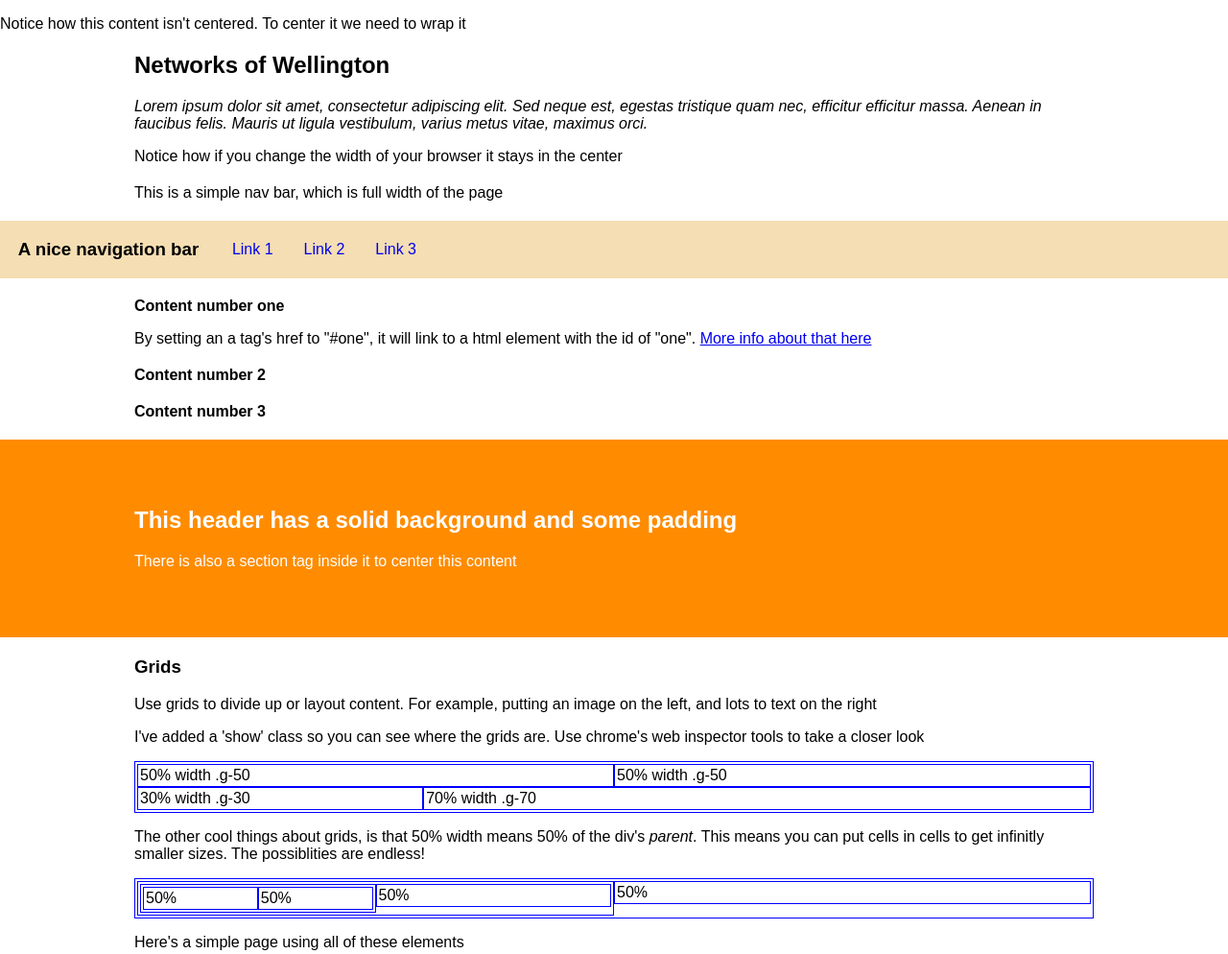
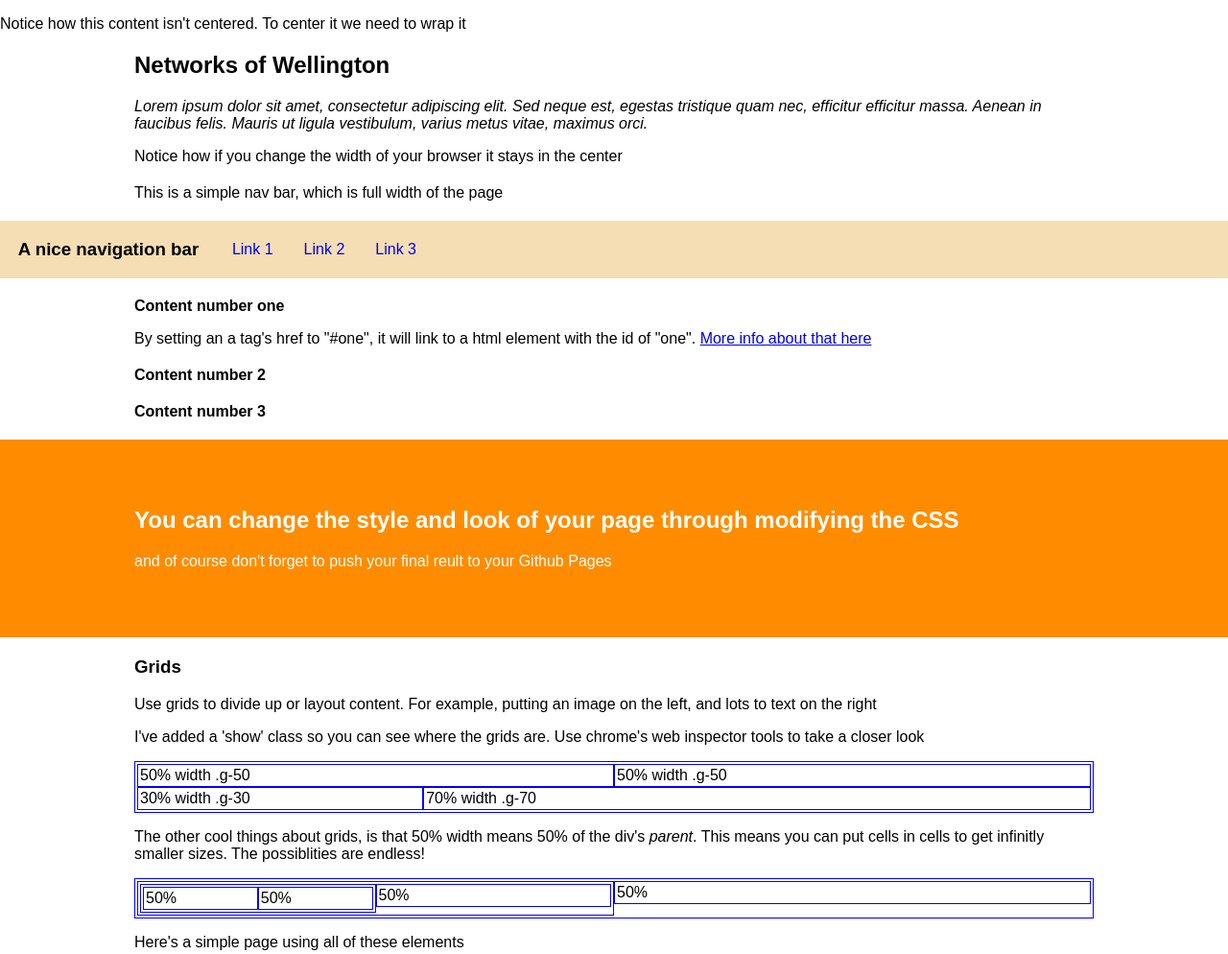
Before and after one commit to VUW-SchoolOfDesign/MDDN201-NW, a plain HTML site: page index.html in a window 1280 px wide. Shown: the top 994 px of the page at 96% size. Drawn offline with Linux system fonts and the light colour scheme.

Commit message:
Second commit - woohoo

```diff
--- a/index.html
+++ b/index.html
@@ -44,8 +44,8 @@
 
 	<header>
 		<section>
-			<h1>This header has a solid background and some padding</h1>
-			<p>There is also a section tag inside it to center this content</p>
+			<h1>You can change the style and look of your page through modifying the CSS</h1>
+			<p>and of course don't forget to push your final reult to your Github Pages</p>
 		</section>
 	</header>
 
```
